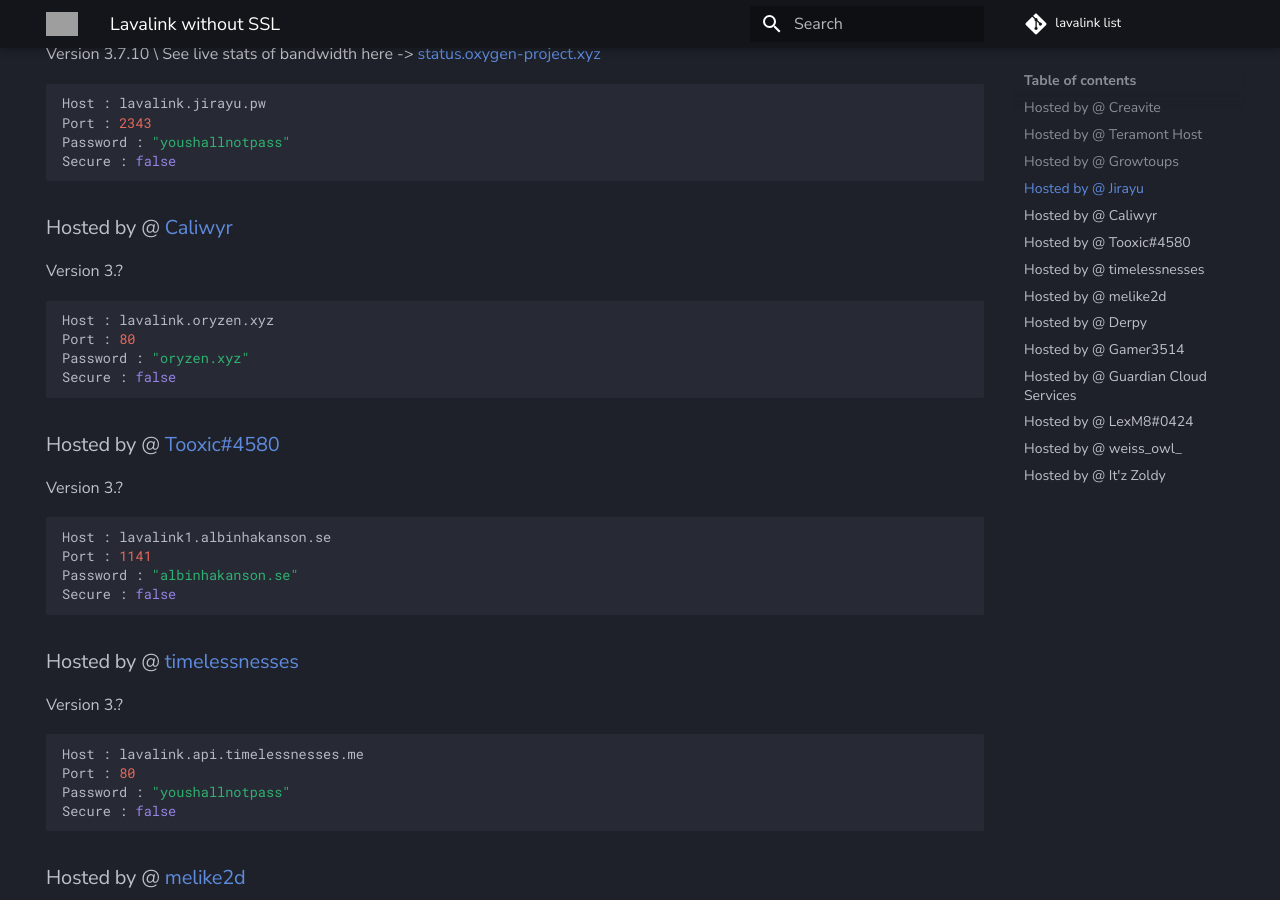
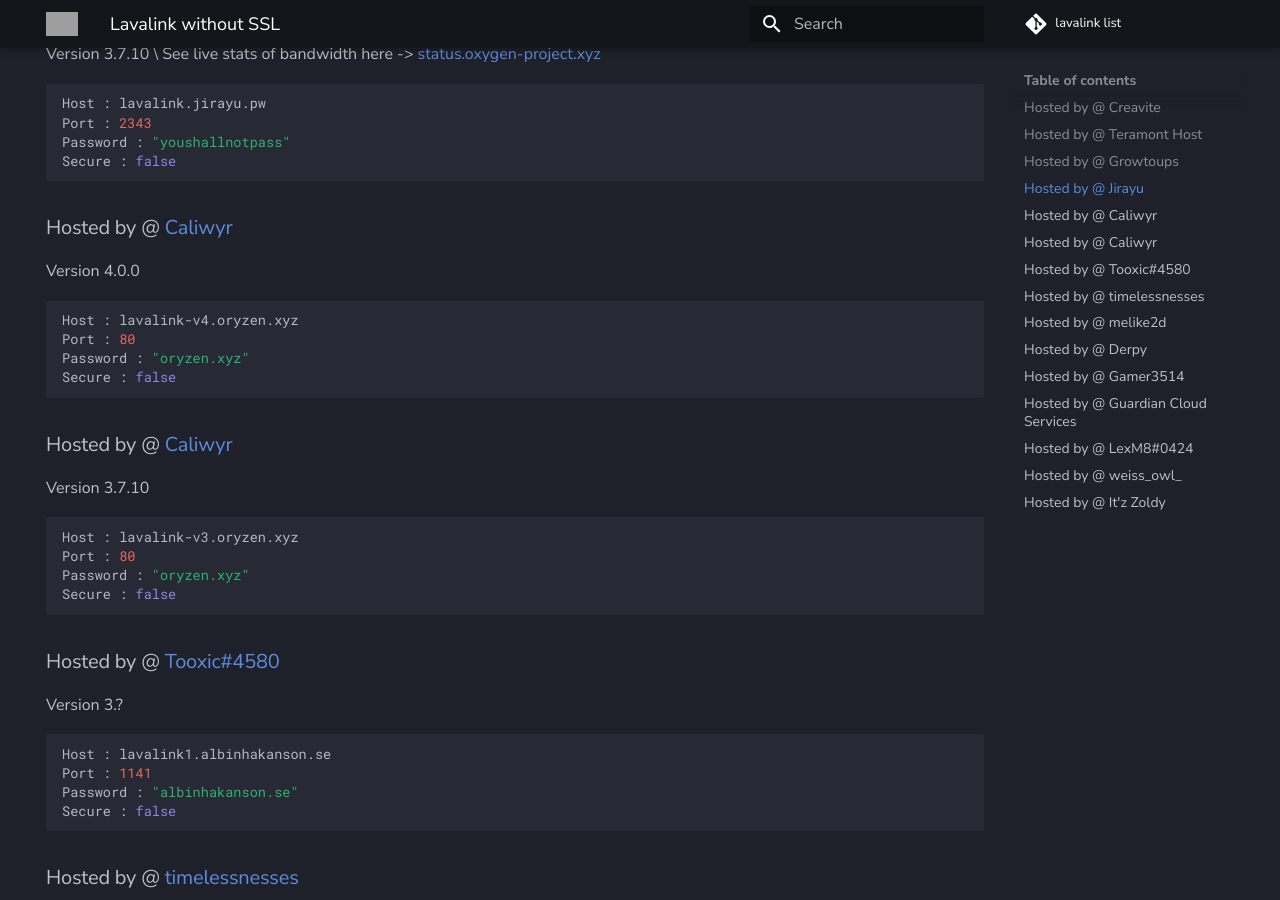
Before and after one commit to DarrenOfficial/lavalink-list, an MkDocs documentation site: the page built from docs/NoSSL/lavalink-without-ssl.md, in a window 1280 px wide and 900 px high, scrolled down 1261 px. Built offline with MkDocs 1.6.1 and Material for MkDocs 9.7.7, drawn with Linux system fonts in a browser that asks for light colours; comment, search, counter and statistics services are not loaded; grey boxes are pictures that could not be loaded.

Commit message:
Added lavalink v4 (#423)
* Update lavalink-without-ssl.md

* Update lavalink-without-ssl.md

````diff
--- a/docs/NoSSL/lavalink-without-ssl.md
+++ b/docs/NoSSL/lavalink-without-ssl.md
@@ -66,9 +66,18 @@ Secure : false
 ```
 
 ### Hosted by @ [Caliwyr](https://discord.gg/6xpF6YqVDd)
-Version 3.?
+Version 4.0.0
 ```bash
-Host : lavalink.oryzen.xyz
+Host : lavalink-v4.oryzen.xyz
+Port : 80
+Password : "oryzen.xyz"
+Secure : false
+```
+
+### Hosted by @ [Caliwyr](https://discord.gg/6xpF6YqVDd)
+Version 3.7.10
+```bash
+Host : lavalink-v3.oryzen.xyz
 Port : 80
 Password : "oryzen.xyz"
 Secure : false
````
